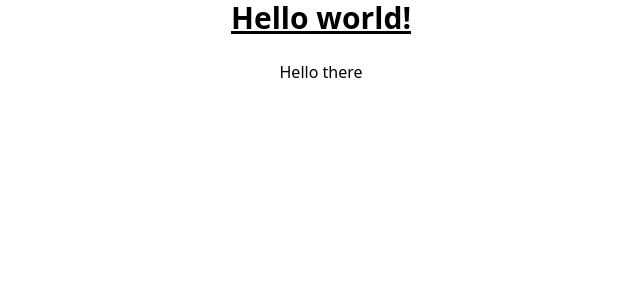
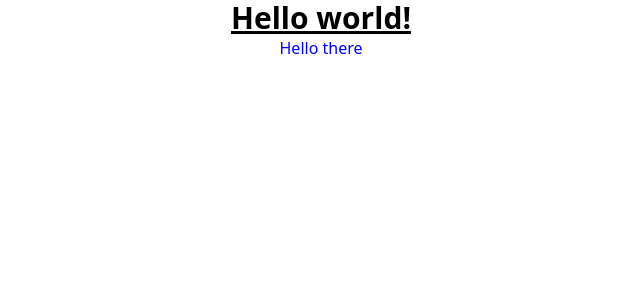
Before and after one commit to HornRyRy/vue-tailwind-template, a Vue app: page / in a window 1280 px wide. Shown: the top 300 px of the page, without its empty margins (319-959 px from the left). Built offline with nearby package versions, Linux system fonts and the light colour scheme.

Commit message:
sample styling

```diff
--- a/src/App.vue
+++ b/src/App.vue
@@ -2,7 +2,7 @@
   <h1 class="text-3xl font-bold underline">
     Hello world!
   </h1>
-  <div class="my-6">
+  <div class="kenobi">
     Hello there
   </div>
 </template>
@@ -16,4 +16,8 @@
   @apply text-center
 }
 
+.kenobi {
+  font-size: 16px; color:blue;
+}
+
 </style>
```
